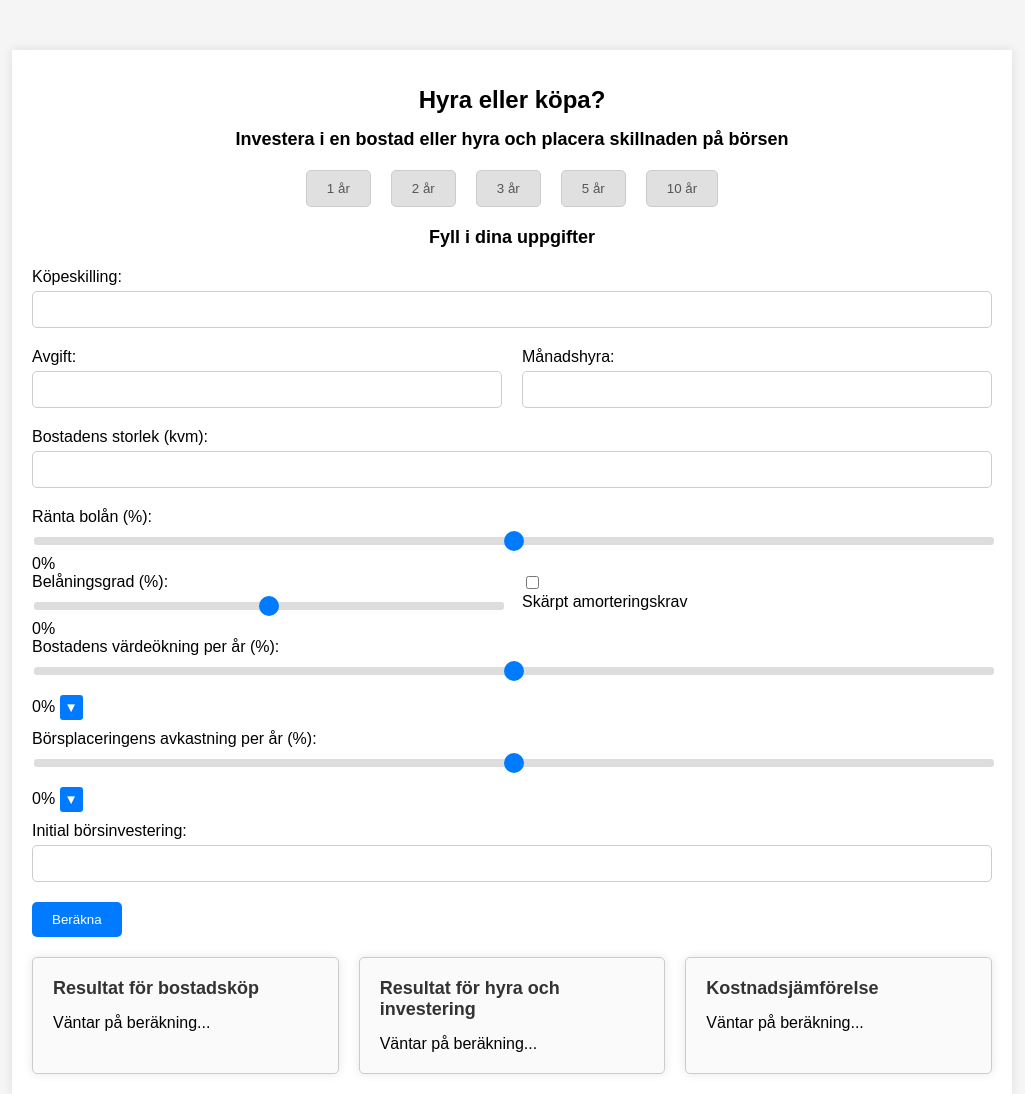
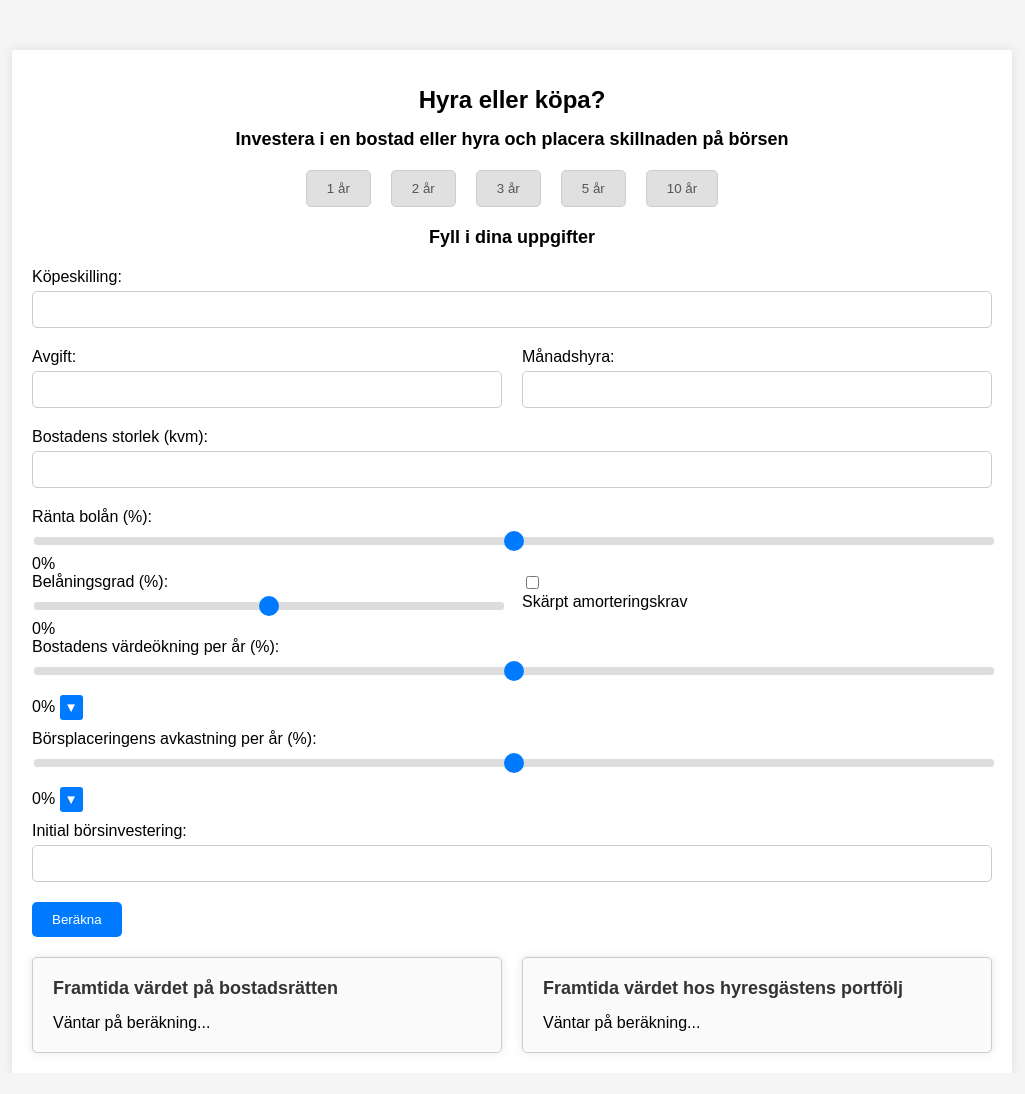
Before and after one commit to rosalomon/rosalomon.github.io, a plain HTML site: page rentbuy/index.html in a window 1280 px wide. Shown: the whole page, without its empty margins (128-1153 px from the left). After the commit the page ends 1073 px from the top, so only its background shows below. Drawn offline with Linux system fonts and the light colour scheme.

Commit message:
Update index.html

```diff
--- a/rentbuy/index.html
+++ b/rentbuy/index.html
@@ -55,16 +55,20 @@
             </div>
             <div>
                 <label for="overallReturnRate">Bostadens värdeökning per år (%):</label>
+                <div class="slider-container">
                     <input type="range" id="overallReturnRate" min="-100" max="100" step="0.5">
                     <span id="overallReturnRateValue">0</span>%
                     <button id="overallReturnRateArrow" class="arrow-btn">▼</button>
                 </div>
+            </div>
             <div id="individualOverallReturnRates" class="hidden"></div>
             <div>
                 <label for="stockReturnRate">Börsplaceringens avkastning per år (%):</label>
+                <div class="slider-container">
                     <input type="range" id="stockReturnRate" min="-100" max="100" step="0.5">
                     <span id="stockReturnRateValue">0</span>%
                     <button id="stockReturnRateArrow" class="arrow-btn">▼</button>
+                </div>
             </div>
             <div id="individualStockReturnRates" class="hidden"></div>
             <div>
@@ -73,18 +77,14 @@
             </div>
             <button id="calculateBtn">Beräkna</button>
         </div>
-        <div class="result-section" id="resultSection">
+        <div class="result-section">
             <div class="result-box">
-                <h3>Resultat för bostadsköp</h3>
+                <h3>Framtida värdet på bostadsrätten</h3>
                 <div id="buyResult">Väntar på beräkning...</div>
             </div>
             <div class="result-box">
-                <h3>Resultat för hyra och investering</h3>
+                <h3>Framtida värdet hos hyresgästens portfölj</h3>
                 <div id="rentResult">Väntar på beräkning...</div>
-            </div>
-            <div class="result-box">
-                <h3>Kostnadsjämförelse</h3>
-                <div id="comparisonResult">Väntar på beräkning...</div>
             </div>
         </div>
     </div>
```
Lines whose indentation alone changed are shown as unchanged.
